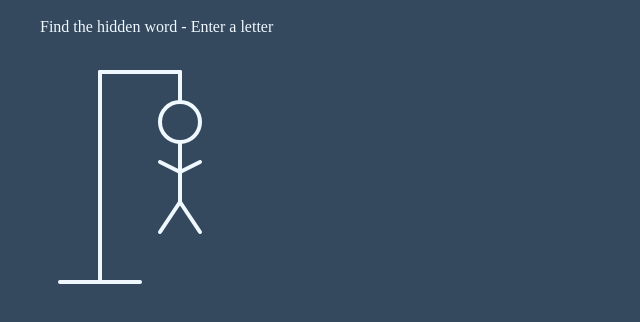
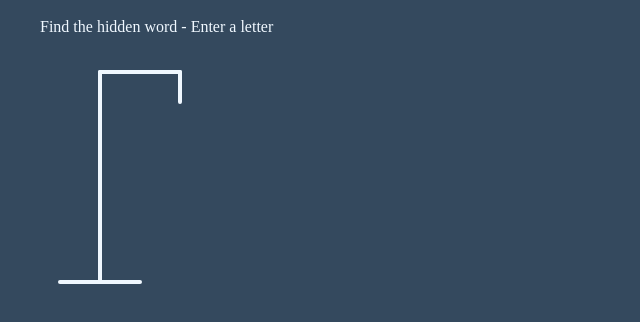
Before and after one commit to AnastasiiaAsti/hangman, a plain HTML site: page index.html in a window 1280 px wide. Shown: the part 80-402 px from the top of the page, without its empty margins (0-640 px from the left). Drawn offline with Linux system fonts and the light colour scheme.

Commit message:
hide body

```diff
--- a/index.html
+++ b/index.html
@@ -22,17 +22,17 @@
             <line x1="20" y1="230" x2="100" y2="230" />
 
             <!-- head -->
-            <circle cx="140" cy="70" r="20" />
+            <circle cx="140" cy="70" r="20" class="figure-part" />
 
             <!-- body -->
-            <line x1="140" y1="90" x2="140" y2="150" />
+            <line x1="140" y1="90" x2="140" y2="150" class="figure-part" />
 
             <!-- arms -->
-            <line x1="140" y1="120" x2="120" y2="110" />
-            <line x1="140" y1="120" x2="160" y2="110" />
+            <line x1="140" y1="120" x2="120" y2="110" class="figure-part" />
+            <line x1="140" y1="120" x2="160" y2="110" class="figure-part" />
             <!-- legs -->
-            <line x1="140" y1="150" x2="120" y2="180" />
-            <line x1="140" y1="150" x2="160" y2="180" />
+            <line x1="140" y1="150" x2="120" y2="180" class="figure-part" />
+            <line x1="140" y1="150" x2="160" y2="180" class="figure-part" />
         </svg>
     </div>
 </body>
--- a/styles.css
+++ b/styles.css
@@ -10,3 +10,7 @@ body {
     stroke-width: 4px;
     stroke-linecap: round;
 }
+
+.figure-part {
+    display: none;
+}
```
